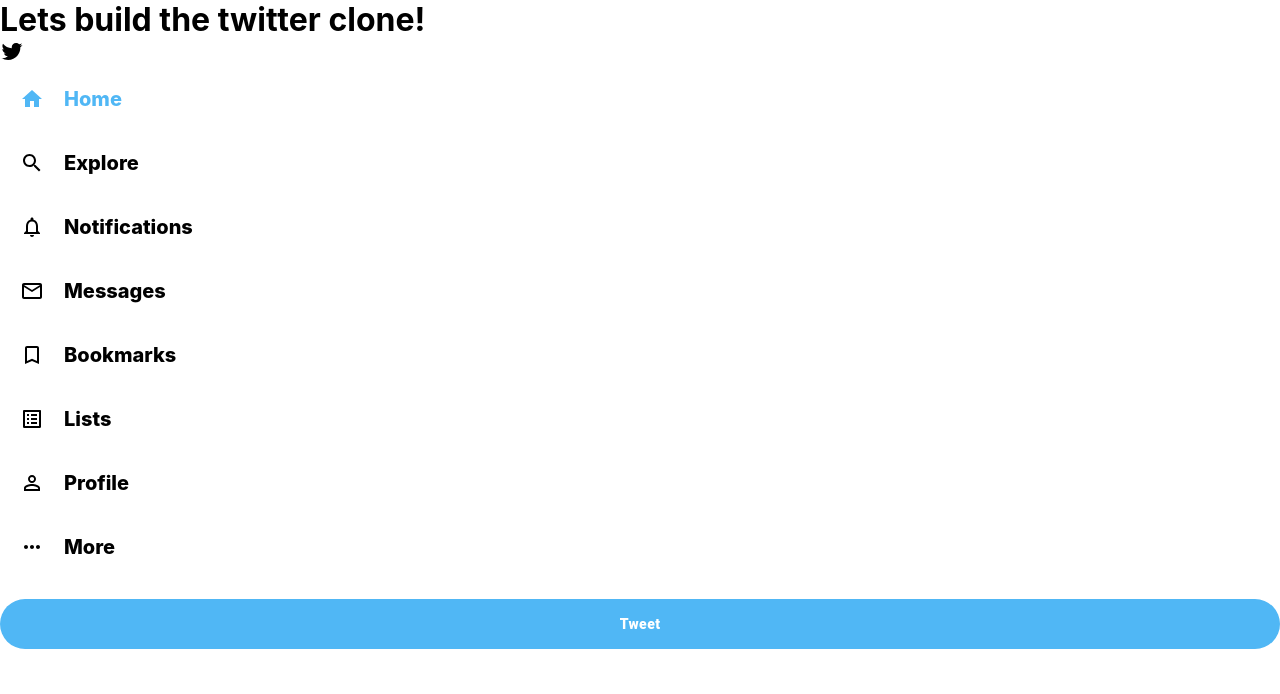
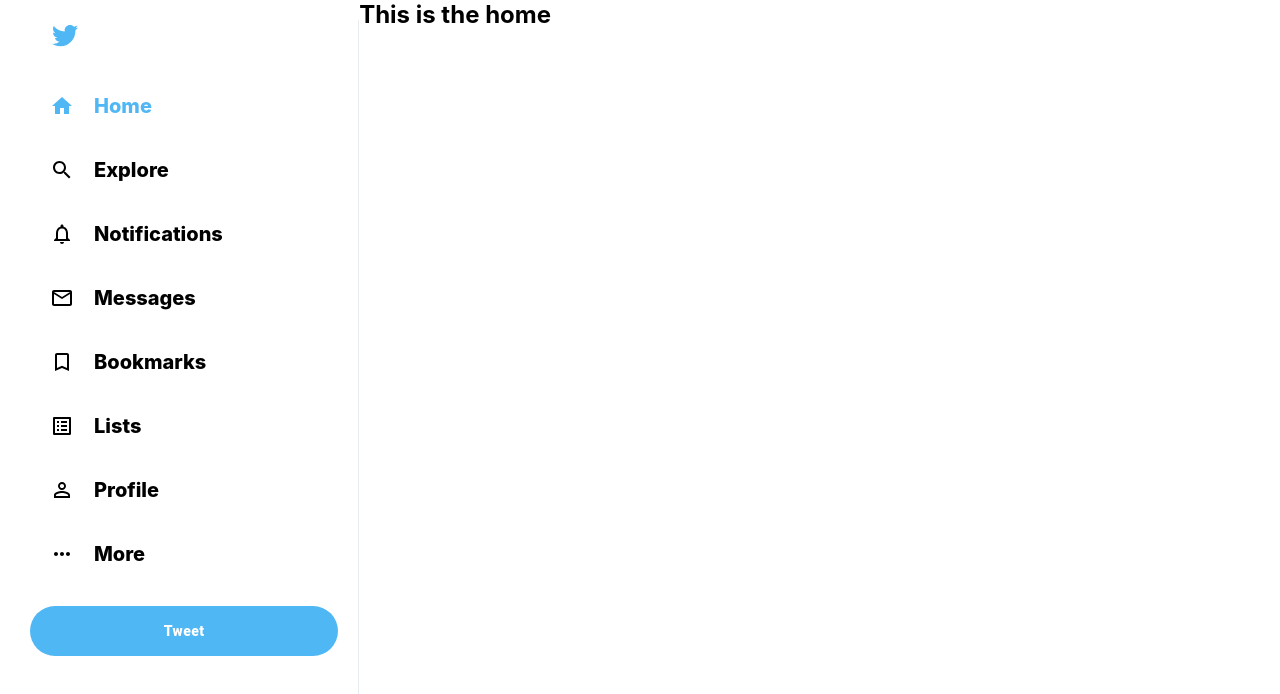
Before and after one commit to RChaubey16/Twitter-Clone, a React (Create React App) app: page / in a window 1280 px wide. Shown: the top 694 px of the page. Built offline with nearby package versions, Linux system fonts and the light colour scheme.

Commit message:
Styled twitter icons

```diff
--- a/src/App.css
+++ b/src/App.css
@@ -3,3 +3,11 @@
     --twitter-color: #50b7f5;
     --twitter-background: #e6ecf0;
 }
+
+.app{
+    display: flex;
+    height: 100vh;
+    max-width: 1300px;
+    margin: 0 auto;
+    padding: 0 10px;
+}
--- a/src/App.js
+++ b/src/App.js
@@ -1,14 +1,17 @@
 import './App.css';
 
 import Sidebar from './components/Sidebar';
+import Feed from './components/Feed';
 
 function App() {
   return (
     <div className="app">
-      <h1>Lets build the twitter clone!</h1>
+
       {/* Sidebar */}
       <Sidebar />
+
       {/* Feed */}
+      <Feed />
 
       {/* Widgets */}
 
--- /dev/null
+++ b/src/components/Feed.js
@@ -0,0 +1,21 @@
+import React from 'react';
+import './Feed';
+
+function Feed() {
+    return (
+        <div>
+            {/* Header */}
+                <h2>This is the home</h2>
+            {/* TweetBox */}
+
+            {/* Post */}
+            {/* Post */}
+            {/* Post */}
+            {/* Post */}
+            {/* Post */}
+            {/* Post */}
+        </div>
+    )
+}
+
+export default Feed
--- a/src/components/Sidebar.css
+++ b/src/components/Sidebar.css
@@ -1,3 +1,17 @@
+.sidebar{
+    border-right: 1px solid var(--twitter-background);
+    flex: 0.3;
+    min-width: 250px;
+    margin-top: 20px;
+    padding: 0 20px;
+}
+
+.sidebar__twitterIcon{
+    color: var(--twitter-color);
+    font-size: 30px !important;
+    margin: 0 0 20px 20px;
+}
+
 .sidebar__tweet{
     background-color: var(--twitter-color) !important;
     border: none !important;
--- a/src/components/Sidebar.js
+++ b/src/components/Sidebar.js
@@ -21,7 +21,7 @@
     return (
         <div className="sidebar">
             {/* Twiiter icon */}
-            <TwitterIcon />
+            <TwitterIcon className="sidebar__twitterIcon" />
 
             {/* Sidebar option component */}
             <SidebarOption active Icon={HomeIcon} text="Home" />
```
Also changed, not shown: src/components/Feed.css (added).
